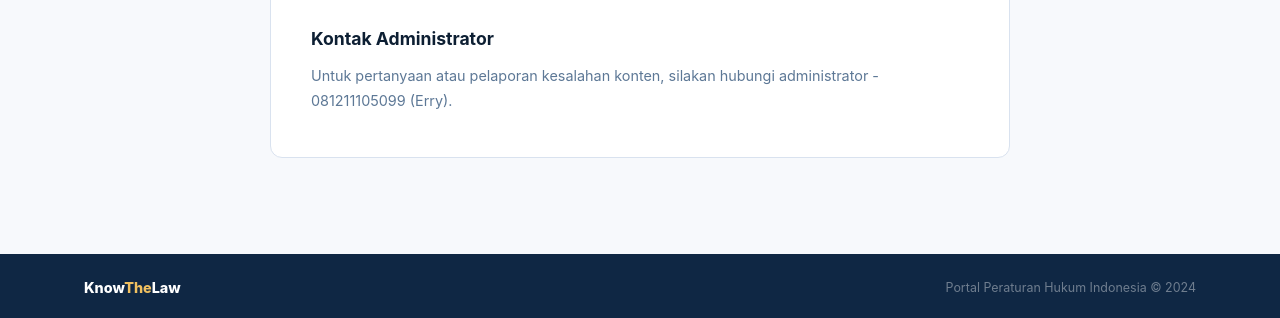
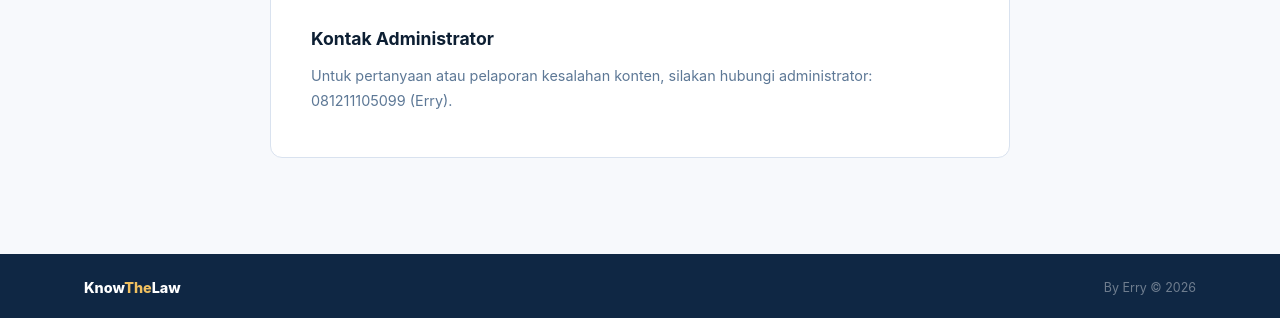
Before and after one commit to HerriXX25/KnowTheLaw, a plain HTML site: page tentang.html in a window 1280 px wide. Shown: the part 1174-1492 px from the top of the page. Drawn offline with Linux system fonts and the light colour scheme.

Commit message:
Update tentang.html

```diff
--- a/tentang.html
+++ b/tentang.html
@@ -73,7 +73,7 @@
           </ul>
 
           <h2 class="about-h2">Kontak Administrator</h2>
-          <p class="about-p">Untuk pertanyaan atau pelaporan kesalahan konten, silakan hubungi administrator - 081211105099 (Erry).</p>
+          <p class="about-p">Untuk pertanyaan atau pelaporan kesalahan konten, silakan hubungi administrator: 081211105099 (Erry).</p>
         </div>
       </div>
     </div>
@@ -83,7 +83,7 @@
     <div class="container">
       <div class="footer-inner">
         <span class="footer-logo">Know<span>The</span>Law</span>
-        <span class="footer-text">Portal Peraturan Hukum Indonesia &copy; 2024</span>
+        <span class="footer-text">By Erry &copy; 2026</span>
       </div>
     </div>
   </footer>
```
